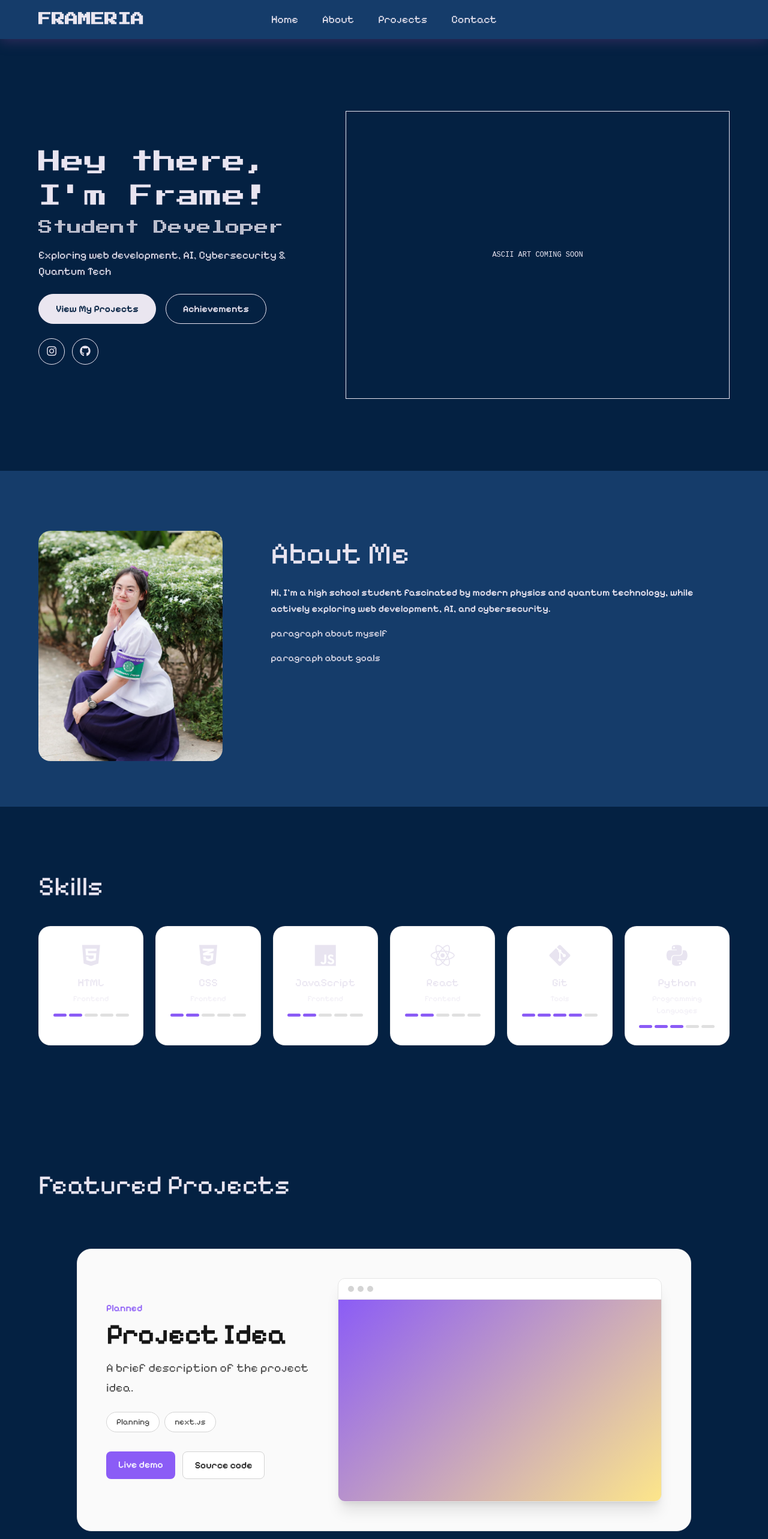
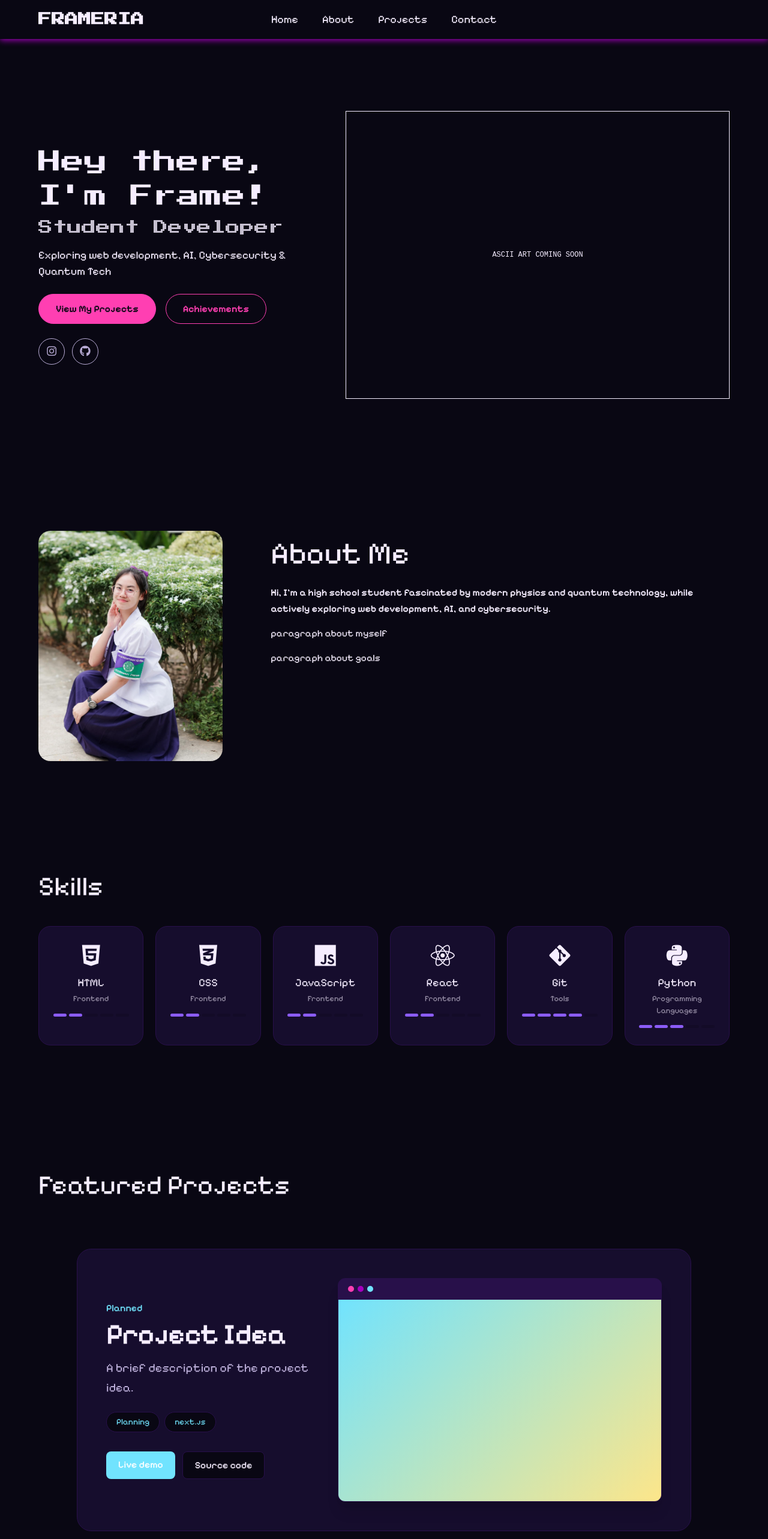
Before and after one commit to zenoframeria/zenoframeria_portfolio, a Next.js app: page / in a window 1280 px wide. Shown: the top 2566 px of the page at 60% size. Built offline with nearby package versions, Linux system fonts and the light colour scheme.

Commit message:
style: new color palette (half done)

```diff
--- a/app/globals.css
+++ b/app/globals.css
@@ -5,13 +5,16 @@ html {
 }
 /* GENERAL */
 :root {
-  --bg-color: #042142;
-  --text-color: #e8e4f0;
-  --navbar-bg: #153C6A;
-  --logo-color: #eae6f0;
-  --box-shadow: 0 4px 20px #733E8566;
-  --btn-bg: #eae6f0;
-  --btn-text: #042142;
+  --bg-color: #090713;
+  --bg-panel: #160d2d;
+  --border-color: #28104a;
+  --shadow-color: #7f00d2;
+  --accent-secondary: #a400be;
+  --accent-primary: #ff3fb2;
+  --text-cyan: #71e3fe;
+  --text-secondary: #b9acd6;
+  --text-main: #f5edff;
+  --btn-text: #090713;
   --page-padding:clamp(20px, 5vw, 170px);
 }
 
@@ -20,7 +23,7 @@ html {
 }
 body {
   background: var(--bg-color);
-  color: var(--text-color);
+  color: var(--text-main);
   margin: 0;
   padding: 0;
 }
@@ -42,9 +45,9 @@ body {
 .navbar {
   position: sticky;
   top: 0;
-  background-color: var(--navbar-bg);
+  background-color: var(--bg-color);
   z-index: 100;
-  box-shadow: var(--box-shadow);
+  box-shadow: var(--accent-secondary) 0px 2px 10px 0px;
 }
 
 .nav-inner {
@@ -57,7 +60,7 @@ body {
 }
 
 .logo {
-  color: var(--logo-color);
+  color: var(--text-main);
   font-size: 22px;
   font-weight: bold;
   text-decoration: none;
@@ -72,7 +75,7 @@ body {
   transform: translateX(-50%);
 }
 .nav-links a {
-  color: var(--text-color);
+  color: var(--text-main);
   text-decoration: none;
   font-size: 18px;
 }
@@ -112,7 +115,7 @@ body {
 .hero-image .ascii-slot {
   width: clamp(480px, 50vw, 900px);
   aspect-ratio: 4 / 3;
-  border: 1px solid var(--text-color);
+  border: 1px solid var(--text-main);
   display: grid;
   place-items: center;
 }
@@ -152,15 +155,15 @@ body {
 }
 
 .btn-primary {
-  background-color: var(--btn-bg);
+  background-color: var(--accent-primary);
   color: var(--btn-text);
-  border: 1px solid var(--btn-bg);
+  border: 1px solid var(--accent-primary);
 }
 
 .btn-outline {
   background-color: transparent;
-  color: var(--text-color);
-  border: 1px solid var(--text-color);
+  color: var(--accent-primary);
+  border: 1px solid var(--accent-primary);
 }
 
 .btn-primary:hover,
@@ -181,8 +184,8 @@ body {
   align-items: center;
   justify-content: center;
   border-radius: 50%;
-  border: 1px solid var(--text-color);
-  color: var(--text-color);
+  border: 1px solid var(--text-secondary);
+  color: var(--text-secondary);
   font-size: 18px;
   text-decoration: none;
 }
@@ -193,7 +196,7 @@ body {
 
 /* SECTIONS (use together) */
 .section { padding: 100px var(--page-padding); }
-.section-alt { background: var(--navbar-bg); }
+.section-alt { background: var(--bg-color); }
 .section h2 { font-size: clamp(32px, 3.5vw, 48px); margin-bottom: 32px; }
 
 /* ABOUT SECTION */
@@ -203,7 +206,7 @@ body {
   justify-content: center;
   gap: 80px;
   padding: 100px var(--page-padding) 76px;
-  background: var(--navbar-bg);
+  background: var(--bg-color);
 }
 
 .about-photo img {
@@ -225,7 +228,7 @@ body {
 .project-card {
   flex: 1;
   padding: 24px;
-  border: 1px solid var(--text-color);
+  border: 1px solid var(--text-main);
   border-radius: 20px;
 }
 .project-card img {
@@ -239,7 +242,7 @@ body {
   display: inline-block;
   padding: 4px 12px;
   margin: 0 6px 6px 0;
-  border: 1px solid var(--text-color);
+  border: 1px solid var(--text-main);
   border-radius: 999px;
   font-size: 14px;
 }
@@ -260,7 +263,7 @@ body {
   top: 0;
   bottom: 0;
   width: 2px;
-  background: var(--text-color);
+  background: var(--text-main);
   transform: translateX(-50%);
 }
 .timeline-item {
@@ -286,7 +289,7 @@ body {
   width: 16px;
   height: 16px;
   border-radius: 50%;
-  background: var(--text-color);
+  background: var(--text-main);
   left: auto;
 }
 .timeline-item:nth-child(even)::before {
@@ -320,8 +323,8 @@ body {
   gap: 20px;
 }
 .skill-card {
-  background: #ffffff;
-  border: 1px solid rgba(0, 0, 0, 0.08);
+  background: var(--bg-panel);
+  border: 1px solid var(--border-color);
   border-radius: 20px;
   padding: 28px 16px;
   text-align: center;
--- a/components/FeaturedProject.tsx
+++ b/components/FeaturedProject.tsx
@@ -19,23 +19,23 @@ export default function FeaturedProject({
   image,
   demoUrl = "#",
   codeUrl = "#",
-  accent = "#8b5cf6",
+  accent = "#71e3fe",
   reverse = false,
 
 }: Props) {
   return (
     <div className="px-6 py-10">
-      <div className="mx-auto grid max-w-5xl items-center gap-10 overflow-hidden rounded-3xl border border-neutral-200 bg-neutral-50 p-8 md:grid-cols-5 md:p-12">
+      <div className="mx-auto grid max-w-5xl items-center gap-10 overflow-hidden rounded-3xl border border-(--border-color) bg-(--bg-panel) p-8 md:grid-cols-5 md:p-12">
         <div className={`md:col-span-2 ${reverse ? "md:order-2" : ""}`}>
           <p className="text-base font-medium" style={{ color: accent }}>
             {label}
           </p>
-          <h3 className="mt-2 text-4xl font-semibold tracking-tight text-neutral-900 lg:text-5xl">{title}</h3>
-          <p className="mt-4 text-lg leading-relaxed text-neutral-600 lg:text-xl">{description}</p>
+          <h3 className="mt-2 text-4xl font-semibold tracking-tight text-(--text-main) lg:text-5xl">{title}</h3>
+          <p className="mt-4 text-lg leading-relaxed text-(--text-secondary) lg:text-xl">{description}</p>
 
           <ul className="mt-6 flex flex-wrap gap-2">
             {tech.map((t) => (
-              <li key={t} className="rounded-full border border-neutral-300 bg-white px-4 py-1.5 text-sm text-neutral-700">
+              <li key={t} className="rounded-full border border-(--border-color) bg-(--bg-color) px-4 py-1.5 text-sm text-(--text-cyan)">
                 {t}
               </li>
             ))}
@@ -51,7 +51,7 @@ export default function FeaturedProject({
             </a>
             <a
               href={codeUrl}
-              className="rounded-lg border border-neutral-300 bg-white px-5 py-2.5 text-base font-medium text-neutral-900 transition hover:bg-neutral-100"
+              className="rounded-lg border border-(--border-color) bg-(--bg-color) px-5 py-2.5 text-base font-medium text-(--text-main) transition hover:bg-(--bg-hover)"
             >
               Source code
             </a>
@@ -60,17 +60,17 @@ export default function FeaturedProject({
 
         {/* กรอบหน้าต่างเบราว์เซอร์ ใส่ภาพหน้าเว็บของคุณผ่าน prop image */}
         <div className="md:col-span-3">
-          <div className="overflow-hidden rounded-xl border border-neutral-200 bg-white shadow-xl">
-            <div className="flex gap-1.5 border-b border-neutral-200 px-4 py-3">
-              <span className="size-2.5 rounded-full bg-neutral-300" />
-              <span className="size-2.5 rounded-full bg-neutral-300" />
-              <span className="size-2.5 rounded-full bg-neutral-300" />
+          <div className="overflow-hidden rounded-xl border border-(--border-color) bg-(--border-color) shadow-xl">
+            <div className="flex gap-1.5 border-b border-(--border-color) px-4 py-3">
+              <span className="size-2.5 rounded-full bg-(--accent-primary)" />
+              <span className="size-2.5 rounded-full bg-(--accent-secondary)" />
+              <span className="size-2.5 rounded-full bg-(--text-cyan)" />
             </div>
             {image ? (
-              <img src={image} alt={title} className="aspect-[16/10] w-full object-cover object-top" />
+              <img src={image} alt={title} className="aspect-16/10 w-full object-cover object-top" />
             ) : (
               <div
-                className="aspect-[16/10] w-full"
+                className="aspect-16/10 w-full"
                 style={{ background: `linear-gradient(135deg, ${accent}, #fde68a)` }}
               />
             )}
```
